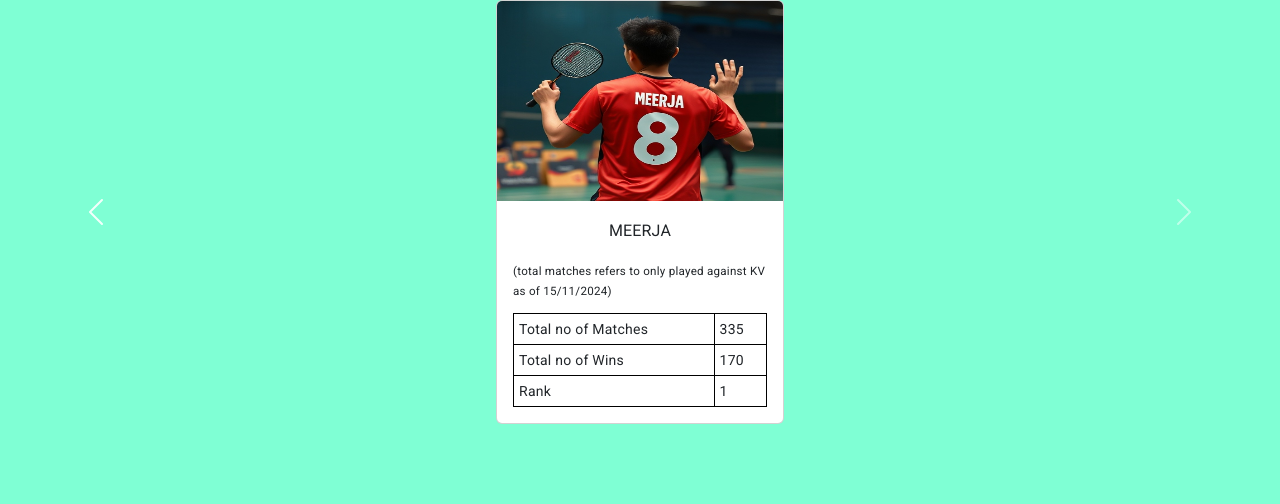
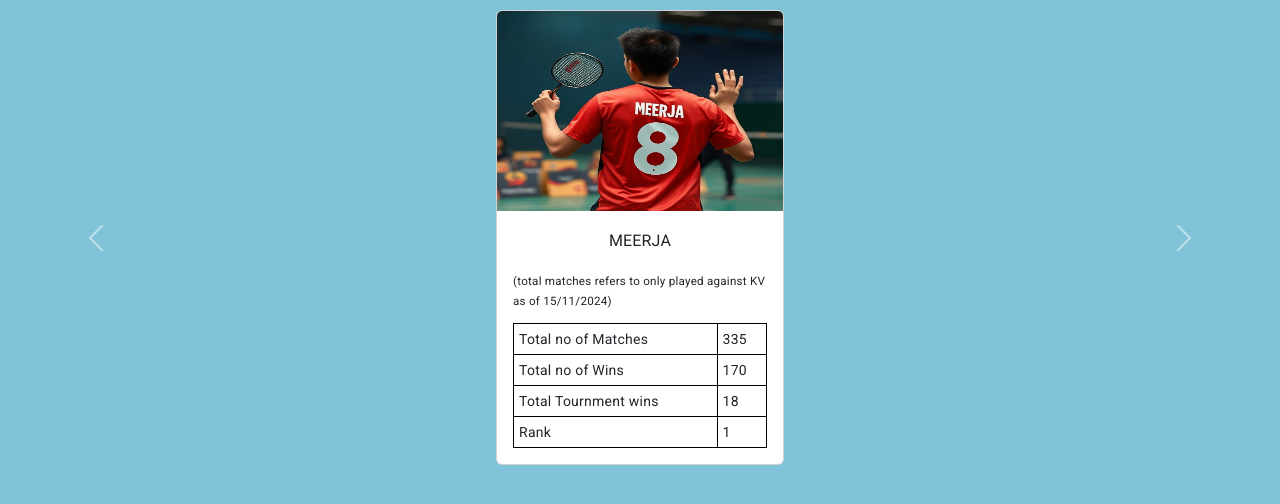
Before and after one commit to meerjavali/badminton-tracker, an Angular app: page / in a window 1280 px wide. Shown: the top 504 px of the page. Built offline with nearby package versions, Linux system fonts and the light colour scheme.

Commit message:
bug fixes data addition

```diff
--- a/src/app/badminton-player/badminton-player.component.css
+++ b/src/app/badminton-player/badminton-player.component.css
@@ -2,6 +2,9 @@
     display: flex;
     justify-content: center;
     align-items: center;
+}
+.top{
+    margin-bottom: 10px;
 }
 .card-body{
     display: flex;
--- a/src/app/badminton-player/badminton-player.component.html
+++ b/src/app/badminton-player/badminton-player.component.html
@@ -1,3 +1,4 @@
+<div class="top"> </div>
 <div id="carouselExample" class="carousel slide">
     <div class="carousel-inner">
       <div class="carousel-item   active">
@@ -16,6 +17,10 @@
                   <td>170</td>
                 </tr>
                 <tr>
+                  <td class="left">Total Tournment wins</td>
+                  <td>18</td>
+                </tr>
+                <tr>
                   <td class="left">Rank</td>
                   <td>1</td>
                 </tr>
@@ -28,7 +33,7 @@
             <img src="../../assets/images/KV.jpg" height="200" class="card-img-top" alt="image">
             <div class="card-body">
               <h3 class="card-title">KV</h3>
-              <h5>(total matches refers to only played against KV as of 15/11/2024)</h5>
+              <h5>(total matches refers to only played against MEERJA as of 15/11/2024)</h5>
               <table>
                 <tr>
                   <td class="left">Total no of Matches</td>
@@ -37,6 +42,10 @@
                 <tr>
                   <td class="left">Total no of Wins</td>
                   <td>165</td>
+                </tr>
+                <tr>
+                  <td class="left">Total Tournment wins</td>
+                  <td>17</td>
                 </tr>
                 <tr>
                   <td class="left">Rank</td>
@@ -62,6 +71,10 @@
                   <td>N A</td>
                 </tr>
                 <tr>
+                  <td class="left">Total Tournment wins</td>
+                  <td>09</td>
+                </tr>
+                <tr>
                   <td class="left">Rank</td>
                   <td>N A</td>
                 </tr>
--- a/src/styles.css
+++ b/src/styles.css
@@ -1,5 +1,5 @@
 /* You can add global styles to this file, and also import other style files */
 
 @import "~bootstrap/dist/css/bootstrap.css";
-html, body { height: 100%; background-color: aquamarine; }
+html, body { height: 100%; background-color: rgb(128, 194, 215); }
 body { margin: 0; font-family: Roboto, "Helvetica Neue", sans-serif; }
```
